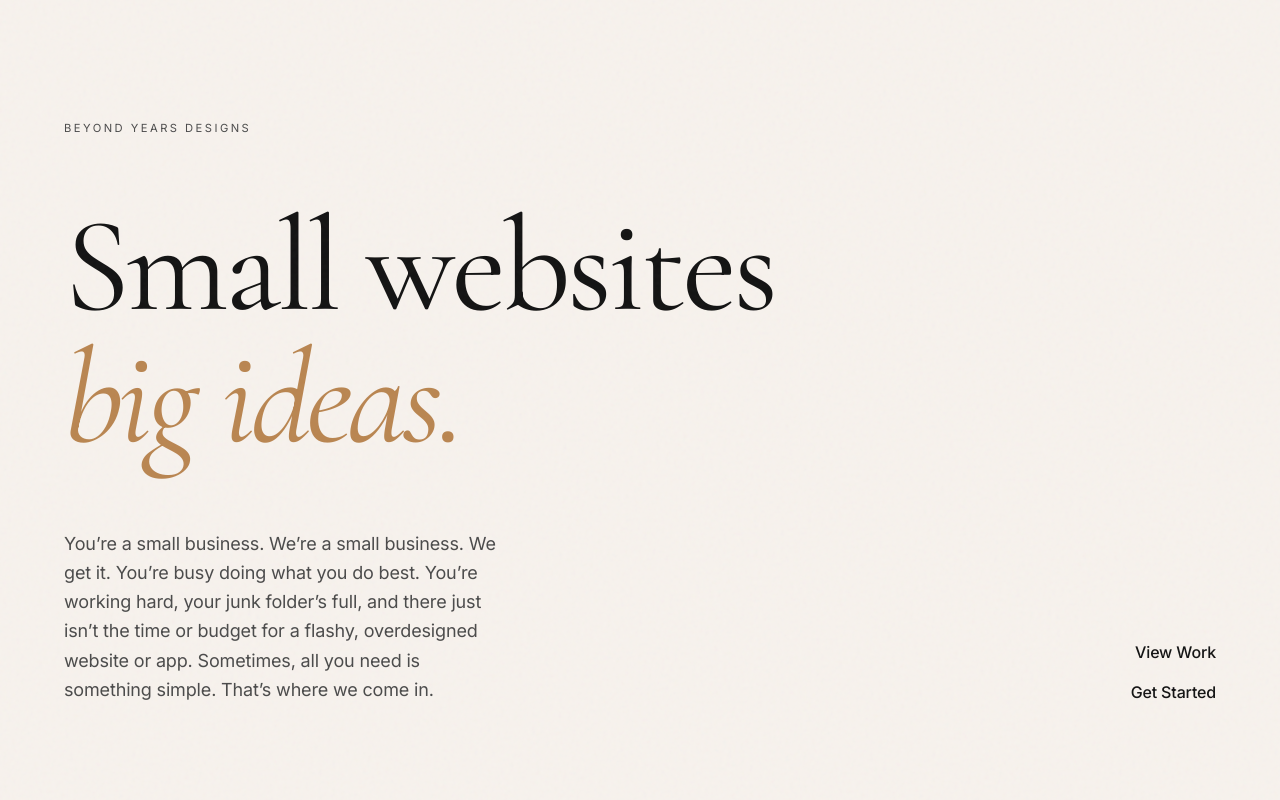
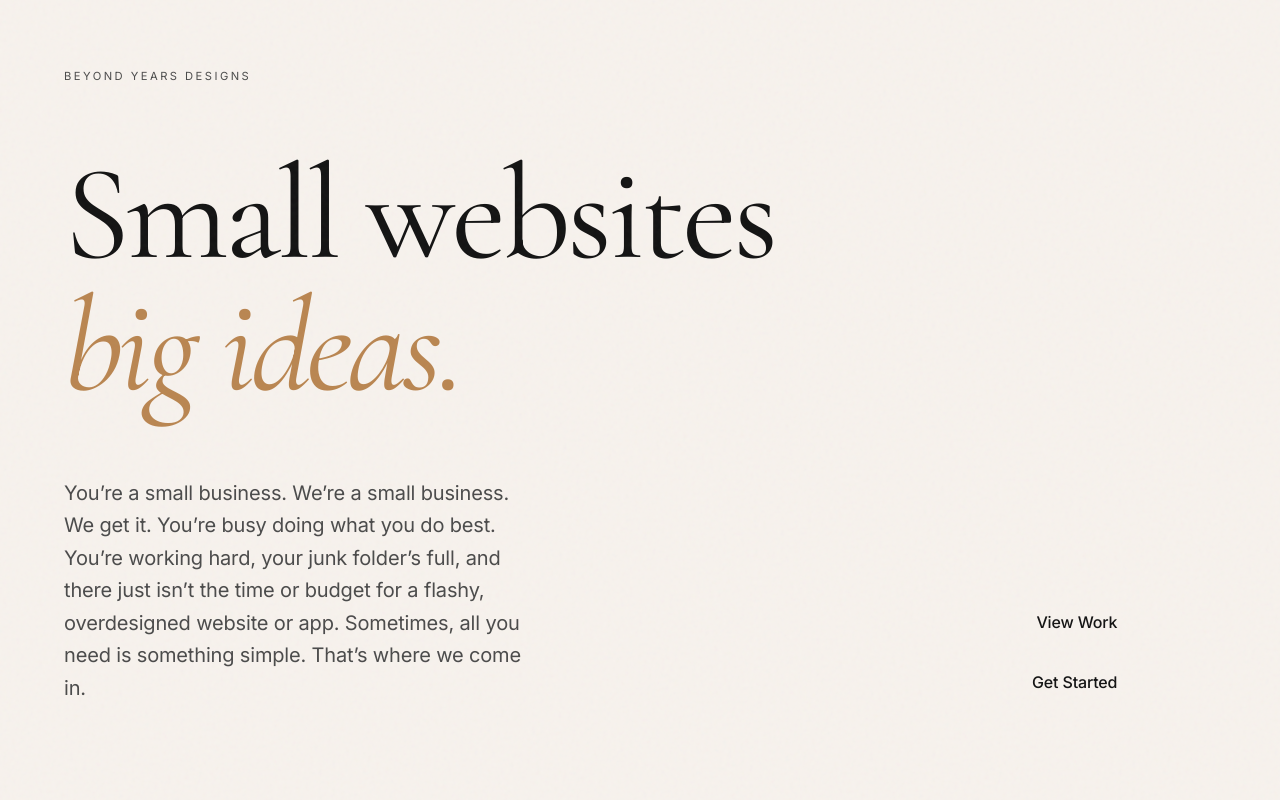
Before and after one commit to CJD115/Beyond-Years-Designs, a React (Vite) app: page / in a window 1280 px wide. Shown: the top 800 px of the page. Built offline with nearby package versions, Linux system fonts and the light colour scheme.

Commit message:
adjust hero spacing and responsive sizing

```diff
--- a/src/components/studio/Hero.jsx
+++ b/src/components/studio/Hero.jsx
@@ -26,7 +26,7 @@ export default function Hero() {
 
       <div className="mx-auto w-full max-w-[1600px] px-6 md:px-10 lg:px-16 pb-16 md:pb-24">
         <div>
-          <p className="eyebrow mb-10 md:mb-16">
+          <p className="eyebrow mb-10 md:mb-12 lg:mb-16">
             Beyond Years Designs
           </p>
         </div>
@@ -43,7 +43,7 @@ export default function Hero() {
               },
             },
           }}
-          className="font-display text-[15vw] leading-[0.98] tracking-[-0.03em] md:text-[12vw] lg:text-[10.5vw] text-balance"
+          className="font-display text-[15vw] leading-[0.98] tracking-[-0.03em] md:text-[11vw] lg:text-[10.5vw] text-balance"
         >
           <span className="block overflow-hidden">
             <motion.span
@@ -71,9 +71,9 @@ export default function Hero() {
           </span>
         </motion.h1>
 
-        <div className="mt-12 md:mt-16 grid grid-cols-1 md:grid-cols-12 gap-8 items-end">
+        <div className="mt-12 md:mt-12 lg:mt-16 grid grid-cols-1 md:grid-cols-12 gap-8 items-end">
           <div className="md:col-span-5">
-            <p className="text-lg leading-relaxed text-muted-foreground max-w-md">
+            <p className="text-lg md:text-xl leading-relaxed text-muted-foreground max-w-lg">
               You’re a small business. We’re a small business. We get it.
               You’re busy doing what you do best. You’re working hard, your junk folder’s full, and there just
               isn’t the time or budget for a flashy, overdesigned website or app. Sometimes, all you need is
@@ -82,12 +82,12 @@ export default function Hero() {
             </p>
           </div>
 
-          <div className="md:col-span-4 md:col-start-9">
+          <div className="md:col-span-4 md:col-start-8">
             <div className="flex flex-col gap-4 md:items-end">
-              <a href="#work" className="link-underline text-base font-medium">
+              <a href="#work" className="link-underline inline-flex min-h-11 items-center py-1 text-base font-medium">
                 View Work
               </a>
-              <a href="#contact" className="link-underline text-base font-medium">
+              <a href="#contact" className="link-underline inline-flex min-h-11 items-center py-1 text-base font-medium">
                 Get Started
               </a>
             </div>
```
